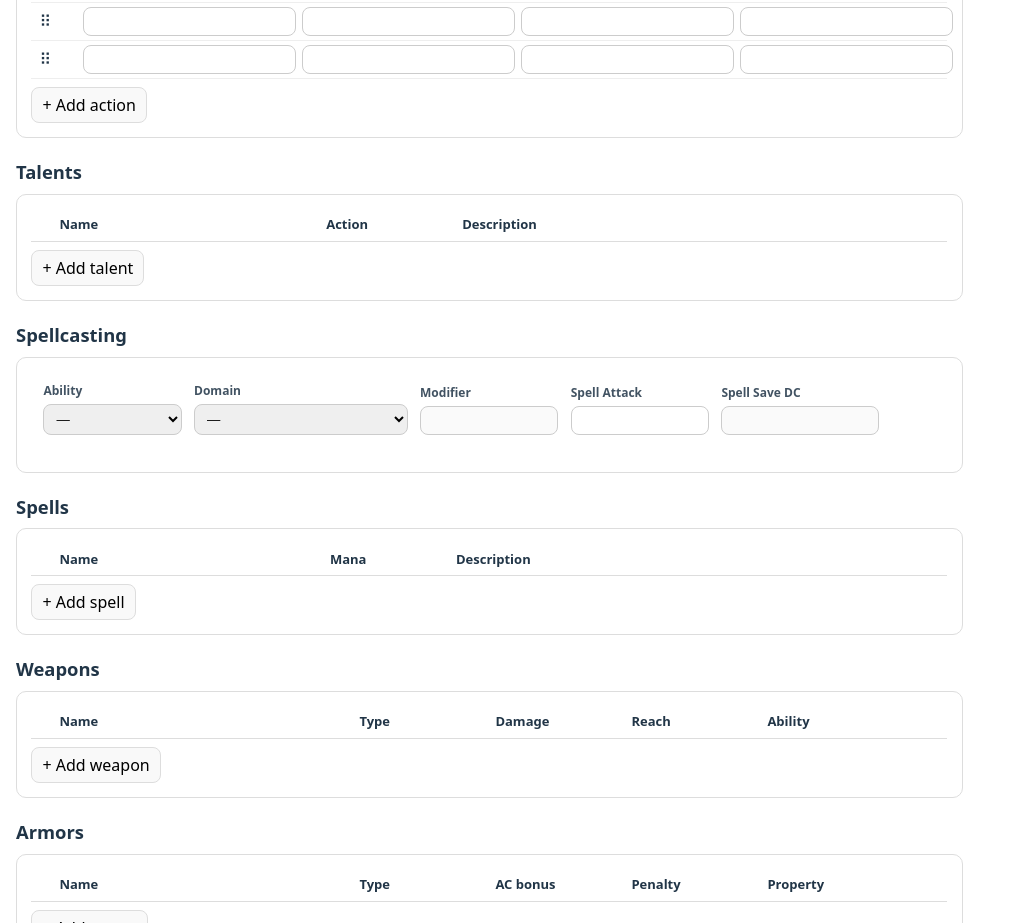
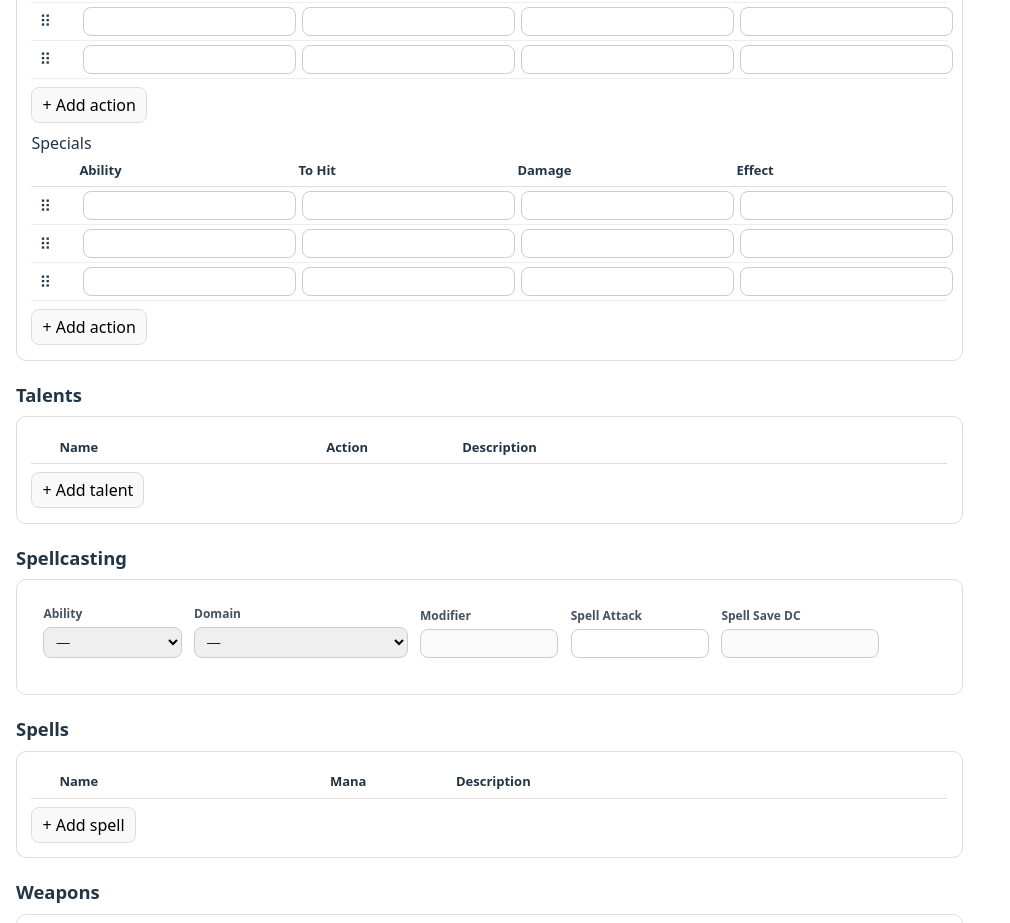
Before and after one commit to vegardmj/veins-of-power-app, a React (Vite) app: page / in a window 1280 px wide. Shown: the part 1860-2783 px from the top of the page, without its empty margins (0-1010 px from the left). Built offline with nearby package versions, Linux system fonts and the light colour scheme.

Commit message:
added specials section

```diff
--- a/src/App.tsx
+++ b/src/App.tsx
@@ -179,6 +179,12 @@ export default function App() {
           rows={ch.reactions}
           onChange={(r) => update("reactions", r)}
         />
+        <div style={{ height: 8 }} />
+        <label>Specials</label>
+        <ActionsGrid
+          rows={ch.specials}
+          onChange={(r) => update("specials", r)}
+        />
       </Section>
 
       <Section title="Talents">
--- a/src/components/ActionsGrid.tsx
+++ b/src/components/ActionsGrid.tsx
@@ -213,3 +213,15 @@ export function ReactionsGrid({
     <EditableGrid rows={rows} onChange={onChange} addLabel="+ Add reaction" />
   );
 }
+
+export function SpecialsGrid({
+  rows,
+  onChange,
+}: {
+  rows: ActionRow[];
+  onChange: (r: ActionRow[]) => void;
+}) {
+  return (
+    <EditableGrid rows={rows} onChange={onChange} addLabel="+ Add special" />
+  );
+}
--- a/src/storage.ts
+++ b/src/storage.ts
@@ -51,6 +51,11 @@ export const emptyCharacter = (): Character => ({
     damage: "",
     effect: "",
   })),
+  specials: Array.from({ length: 3 }, () => ({
+    ability: "",
+    damage: "",
+    effect: "",
+  })),
   spellMeta: {
     ability: "Int",
     domain: "",
--- a/src/types.ts
+++ b/src/types.ts
@@ -104,6 +104,7 @@ export type Character = {
   actions: ActionRow[];
   supportActions: ActionRow[];
   reactions: { ability: string; effect: string }[];
+  specials: { ability: string; effect: string }[];
   spellMeta: {
     ability: AbilityKey;
     domain: string;
```
Also changed, not shown: 4 other files (tests, documents, lock files or other folders).
